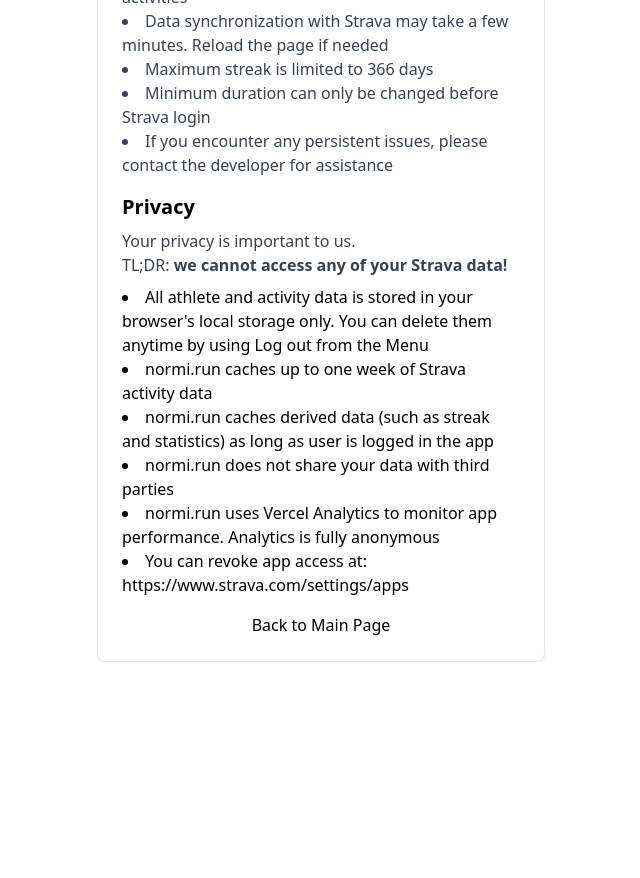
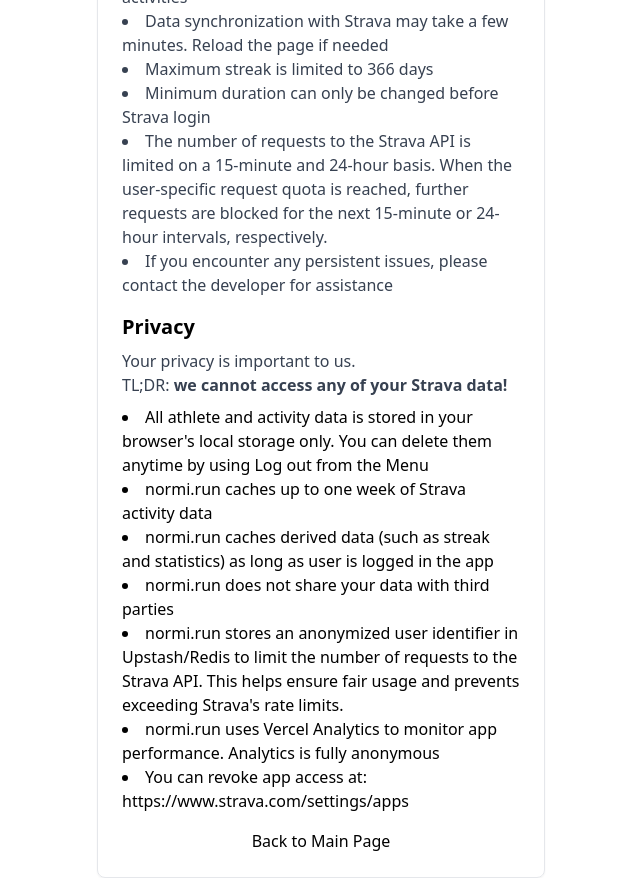
Before and after one commit to mtakanen/streak-tracker, a Next.js app: page /support in a window 1280 px wide. Shown: the part 1000-1878 px from the top of the page, without its empty margins (319-959 px from the left). Before the commit the page ends 1662 px from the top, so only its background shows below. Built offline with nearby package versions, Linux system fonts and the light colour scheme; no server answers.

Commit message:
update docs

```diff
--- a/src/pages/support.tsx
+++ b/src/pages/support.tsx
@@ -51,6 +51,8 @@
             <li>Data synchronization with Strava may take a few minutes. Reload the page if needed</li>
             <li>Maximum streak is limited to {INITIAL_LOAD_MONTHS*30.5} days</li>
             <li>Minimum duration can only be changed before Strava login</li>
+            <li>The number of requests to the Strava API is limited on a 15-minute and 24-hour basis.
+              When the user-specific request quota is reached, further requests are blocked for the next 15-minute or 24-hour intervals, respectively.</li>
             <li>If you encounter any persistent issues, please contact the developer for assistance</li>
           </ul>
         </div>
@@ -66,6 +68,8 @@
             <li>normi.run caches up to one week of Strava activity data</li>
             <li>normi.run caches derived data (such as streak and statistics) as long as user is logged in the app</li>
             <li>normi.run does not share your data with third parties</li>
+            <li>normi.run stores an anonymized user identifier in Upstash/Redis to limit the number of requests to the Strava API.
+               This helps ensure fair usage and prevents exceeding Strava&apos;s rate limits.</li>
             <li>normi.run uses <a href="https://vercel.com/products/observability" target="_blank" className="text-black-600 hover:underline">Vercel Analytics</a> to monitor app performance.
             Analytics is fully anonymous</li>
             <li>You can revoke app access at: <a href="https://www.strava.com/settings/apps" target="_blank" className="text-black-600 hover:underline">https://www.strava.com/settings/apps</a></li>
```
